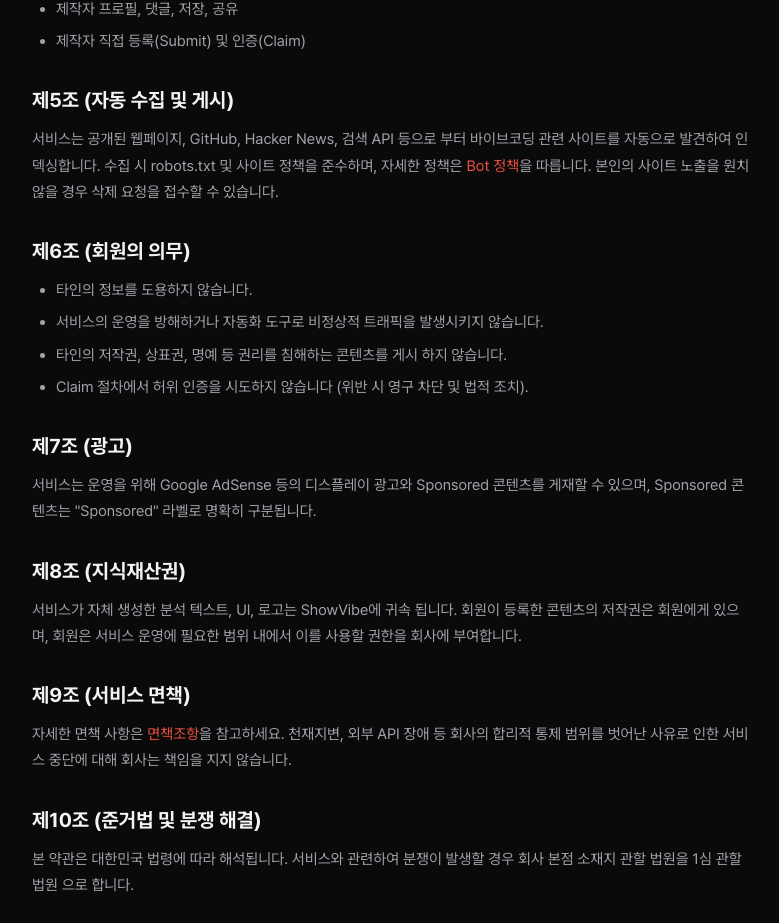
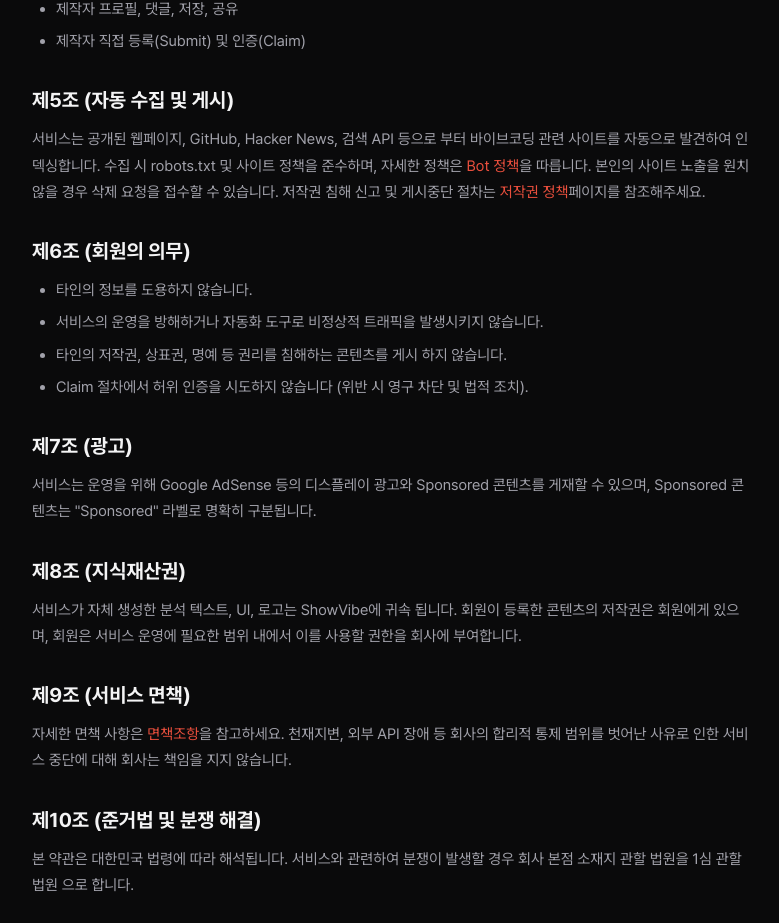
Before and after one commit to seonbright01/showvibe, a Next.js app: page /legal/terms in a window 1280 px wide. Shown: the part 776-1699 px from the top of the page, without its empty margins (392-1171 px from the left). Built offline with nearby package versions, Linux system fonts and the light colour scheme; no server answers.

Commit message:
feat(legal): terms §5에 /legal/copyright 참조 추가 (P5.2)

```diff
--- a/src/app/legal/terms/page.tsx
+++ b/src/app/legal/terms/page.tsx
@@ -100,7 +100,14 @@ export default function TermsPage() {
                   Bot 정책
                 </a>
                 을 따릅니다. 본인의 사이트 노출을 원치 않을 경우 삭제 요청을
-                접수할 수 있습니다.
+                접수할 수 있습니다. 저작권 침해 신고 및 게시중단 절차는
+                <a
+                  href="/legal/copyright"
+                  className="text-coral hover:text-coral-hover ml-1"
+                >
+                  저작권 정책
+                </a>
+                페이지를 참조해주세요.
               </p>
             </section>
 
```
